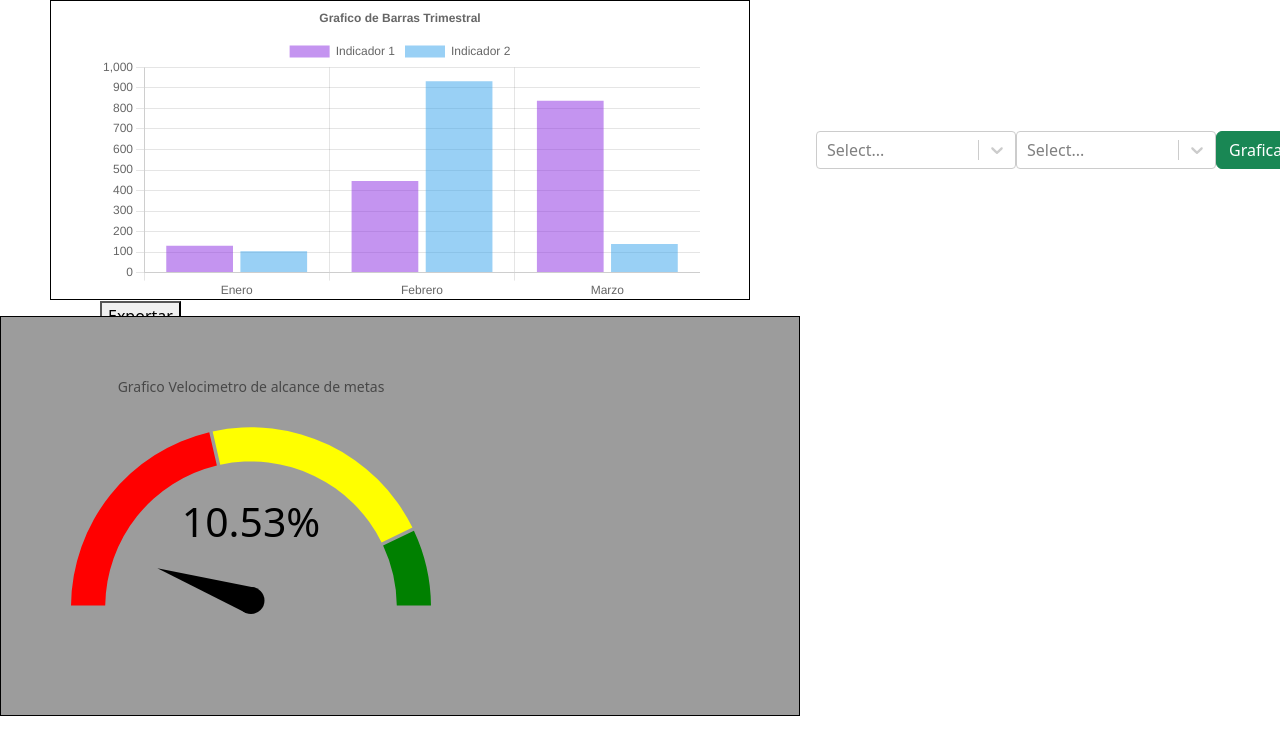
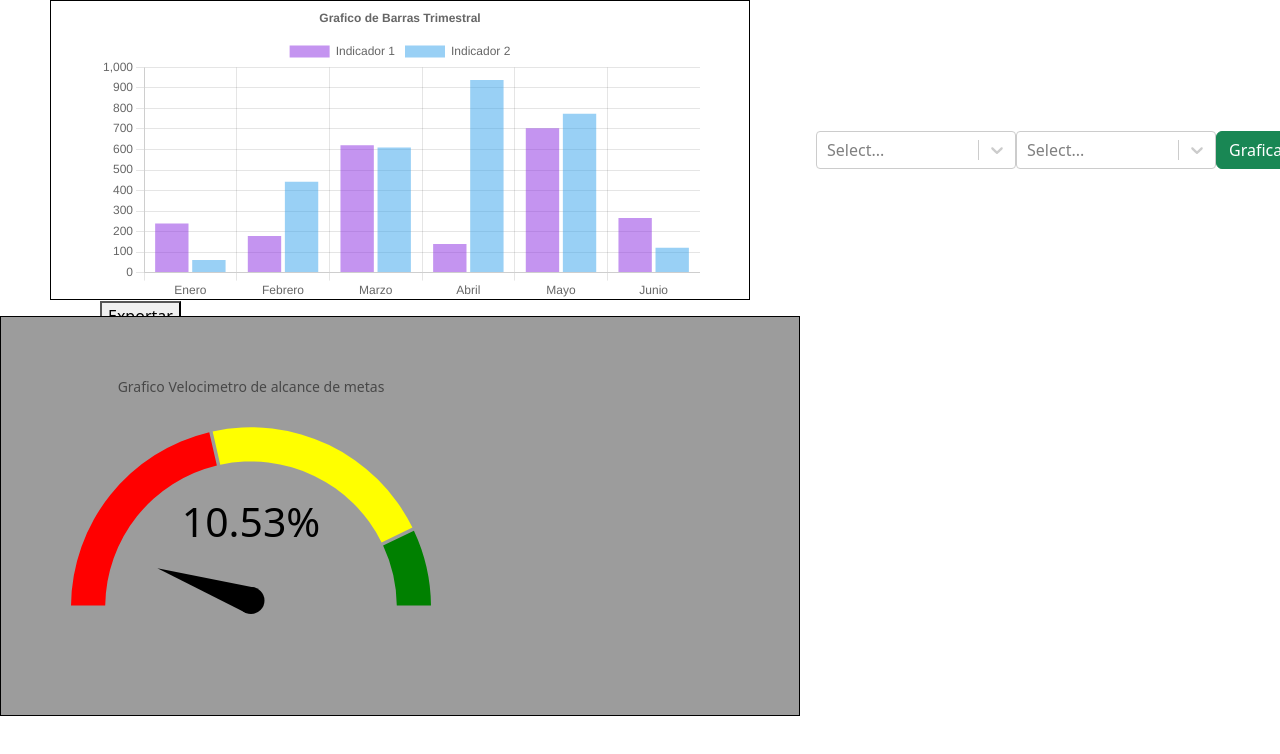
Before and after one commit to Holy7o7/Fondo-Solidario-TypeScript, a React (Create React App) app: page / in a window 1280 px wide. Shown: the top 754 px of the page. Built offline with nearby package versions, Linux system fonts and the light colour scheme.

Commit message:
modificacion graficos

```diff
--- a/package.json
+++ b/package.json
@@ -11,13 +11,15 @@
     "@types/react": "^18.0.21",
     "@types/react-dom": "^18.0.6",
     "bootstrap": "^5.2.3",
+    "canvas": "^2.11.0",
     "chart.js": "^3.9.1",
+    "chartjs-node-canvas": "^4.1.6",
     "faker": "^5.5.3",
     "react": "^18.2.0",
     "react-chartjs-2": "^4.3.1",
     "react-dom": "^18.2.0",
     "react-gauge-chart": "^0.4.0",
-    "react-scripts": "^5.0.1",
+    "react-scripts": "^2.1.3",
     "react-select": "^5.7.0",
     "reactjs-popup": "^2.0.5",
     "reactstrap": "^9.1.5",
--- a/src/App.tsx
+++ b/src/App.tsx
@@ -2,7 +2,7 @@ import './App.css';
 import React, {useRef, useState} from 'react';
 import 'bootstrap/dist/css/bootstrap.min.css';
 import {Dropdown, DropdownItem, DropdownMenu, DropdownToggle, Button} from 'reactstrap';
-import Barchart, { options } from './Charts/Barchart';
+import Barchart from './Charts/Barchart';
 import Gauge from './Charts/Gaugechart';
 import Linechart from './Charts/Linechart';
 import Popup from 'reactjs-popup';
@@ -10,6 +10,7 @@ import TablaPeriodo from './component/tablePeriodo';
 import TablaTipo from './component/tableTipo';
 import Select from "react-select";
 
+const semestre1 = ['Enero', 'Febrero', 'Marzo','Abril', 'Mayo', 'Junio'];
 
 const otpT = [
   {value: "barra",label: "Barras"},
@@ -60,11 +61,11 @@ function App(this: any) {
     <div className='containerBody'>
       <div className='containerGraphs'>
         {show ?(<div className='blockGraphs'>
-          <div className='graph'> <Barchart/></div>
+          <div className='graph'> <Barchart labels={semestre1}/></div>
           </div>
           ):(
           <div className='blockGraphs'>
-            <div className='graph'> <Linechart/></div>
+            <div className='graph'> <Linechart labels={semestre1}/></div>
           </div>
           )}
       </div>
--- a/src/Charts/Barchart.tsx
+++ b/src/Charts/Barchart.tsx
@@ -19,29 +19,10 @@ ChartJS.register(
   Legend
 );
 
-export const options = {
-  responsive: true,
-  plugins: {
-    legend: {
-      position: 'top' as const,
-    },
-    title: {
-      display: true,
-      text: 'Grafico de Barras Trimestral',
-    },
-  },
-};
 
-const labels = ['Enero', 'Febrero', 'Marzo'];
-const trimestre1 = ['Enero', 'Febrero', 'Marzo'];
-const trimestre2 = ['Abril', 'Mayo', 'Junio'];
-const trimestre3 = ['Julio', 'Agosto', 'Septiembre'];
-const trimestre4 = ['Octubre', 'Noviembre', 'Diciembre'];
-const semestre1 = ['Enero', 'Febrero', 'Marzo','Abril', 'Mayo', 'Junio'];
-const semestre2 = ['Julio', 'Agosto', 'Septiembre','Octubre', 'Noviembre', 'Diciembre'];
-
-
-export const data = {
+export default function Barchart(periodo:any){
+  let labels: string[]= periodo.labels;
+  const data = {
     labels,
     datasets: [
       {
@@ -57,14 +38,28 @@ export const data = {
     ],
   };
 
+  const options = {
+    responsive: true,
+    plugins: {
+      legend: {
+        position: 'top' as const,
+      },
+      title: {
+        display: true,
+        text: 'Grafico de Barras Trimestral',
+      },
+    },
+  };
 
-const Barchart: React.FunctionComponent = () => {
     const barRef = useRef(null);
 
+
     const downloadPNG =useCallback (() =>{
+      let ref: any = "";
+      ref = barRef;
       const link = document.createElement("a");
-      link.download = "bar.png";
-      link.href = barRef.current.toBase64Image("image/png", 1);
+      link.download =  `${periodo.labels[0]} bar.png`;
+      link.href = ref.current.toBase64Image();
       link.click();
     }, [])
 
@@ -74,5 +69,3 @@ const Barchart: React.FunctionComponent = () => {
       <button type="button" onClick={downloadPNG}> Exportar </button>
     </div>);
 };
-
-export default Barchart;
--- a/src/Charts/Linechart.tsx
+++ b/src/Charts/Linechart.tsx
@@ -1,5 +1,4 @@
 import React, { useRef, useCallback } from 'react';
-
 import {
   Chart as ChartJS,
   CategoryScale,
@@ -24,22 +23,9 @@ ChartJS.register(
   Filler
 );
 
-export const options = {
-    responsive: true,
-    plugins: {
-      legend: {
-        position: 'top' as const,
-      },
-      title: {
-        display: true,
-        text: 'Grafico de Lineas Semestre',
-      },
-    },
-  };
 
-const labels = ['Enero', 'Febrero', 'Marzo', 'Abril', 'Mayo', 'Junio'];
-
-
+export default function Linechart(periodo:any){
+  let labels: string[]= periodo.labels;
   const data = {
     labels,
     datasets: [
@@ -59,13 +45,27 @@ const data = {
     ]
   };
 
-const Linechart: React.FunctionComponent = () => {
+  const options = {
+    responsive: true,
+    plugins: {
+      legend: {
+        position: 'top' as const,
+      },
+      title: {
+        display: true,
+        text: 'Grafico de Lineas Semestre',
+      },
+    },
+  };
+
   const barRef = useRef(null);
 
   const downloadPNG =useCallback (() =>{
+    let ref: any = "";
+    ref = barRef;
     const link = document.createElement("a");
-    link.download = "Line.png";
-    link.href = barRef.current.toBase64Image("image/png", 1);
+    link.download =  `${periodo.labels[0]} line.png`;
+    link.href = ref.current.toBase64Image();
     link.click();
   }, [])
 
@@ -75,4 +75,3 @@ const Linechart: React.FunctionComponent = () => {
     <button type="button" onClick={downloadPNG}> Exportar </button>
   </div>);
 };
-export default Linechart;
--- a/tsconfig.json
+++ b/tsconfig.json
@@ -18,7 +18,7 @@
     "resolveJsonModule": true,
     "isolatedModules": true,
     "noEmit": true,
-    "jsx": "react-jsx"
+    "jsx": "preserve"
   },
   "include": [
     "src"
```
Also changed, not shown: 1 other file (tests, documents, lock files or other folders). Lines whose indentation alone changed are shown as unchanged.
